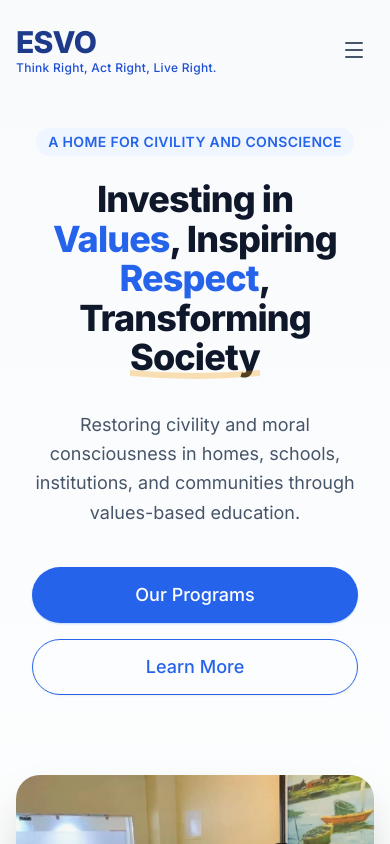
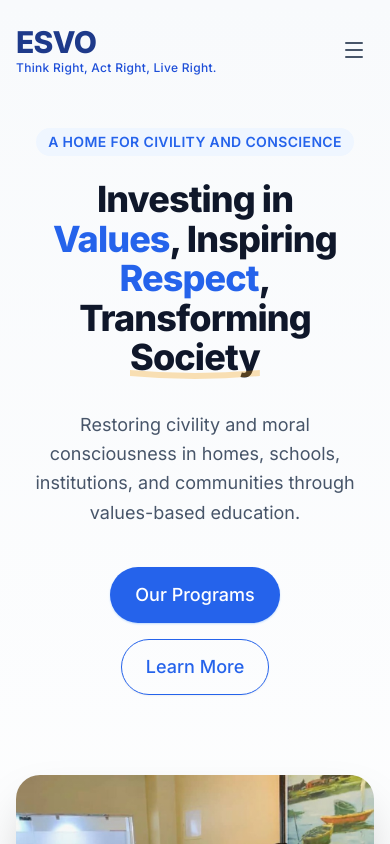
Before and after one commit to Wsalaudeen/project-ngo, a React (Vite) app: page / in a window 390 px wide. Shown: the top 844 px of the page. Built offline with nearby package versions, Linux system fonts and the light colour scheme.

Commit message:
Improve content and accessibility

```diff
--- a/src/App.jsx
+++ b/src/App.jsx
@@ -12,9 +12,15 @@ function App() {
   return (
     <Router>
       <ScrollToTop />
+      <a
+        href="#main-content"
+        className="sr-only focus:not-sr-only focus:absolute focus:top-4 focus:left-4 focus:z-50 focus:px-4 focus:py-2 focus:bg-white focus:text-primary-900 focus:rounded-md focus:shadow-lg"
+      >
+        Skip to main content
+      </a>
       <div className="flex flex-col min-h-screen bg-white">
         <Navbar />
-        <main className="flex-grow">
+        <main id="main-content" className="flex-grow">
           <Routes>
             <Route path="/" element={<Home />} />
             <Route path="/volunteer" element={<Volunteer />} />
--- a/src/components/common/Button.jsx
+++ b/src/components/common/Button.jsx
@@ -1,7 +1,7 @@
 import React from 'react';
 
 const Button = ({ children, variant = 'primary', className = '', ...props }) => {
-  const baseStyles = "inline-flex items-center justify-center px-6 py-3 border text-base font-medium rounded-full shadow-sm focus:outline-none focus:ring-2 focus:ring-offset-2 transition-all duration-200 cursor-pointer";
+  const baseStyles = "inline-flex items-center justify-center px-6 py-3 border text-base font-medium rounded-full shadow-sm focus:outline-none focus-visible:ring-2 focus-visible:ring-offset-2 transition-all duration-200 cursor-pointer";
 
   const variants = {
     primary: "border-transparent text-white bg-primary-600 hover:bg-primary-700 focus:ring-primary-500",
--- a/src/components/layout/Footer.jsx
+++ b/src/components/layout/Footer.jsx
@@ -34,7 +34,7 @@ const Footer = () => {
                         <h4 className="text-white text-lg font-semibold mb-6">Contact</h4>
                         <ul className="space-y-4 text-slate-400">
                             <li>Coal City Garden Estate, Enugu.</li>
-                            <li>info@esvo.org</li>
+                            <li>esvoafrica@gmail.com</li>
                             <li>+234 806 603 8421</li>
                         </ul>
                     </div>
--- a/src/components/pages/Invite.jsx
+++ b/src/components/pages/Invite.jsx
@@ -27,14 +27,14 @@ const Invite = () => {
                             </p>
                         </div>
 
-                        {/* Organization Section */}
+                        {/* Organization & Community Section */}
                         <div className="bg-slate-50 rounded-3xl p-10 flex flex-col h-full cursor-pointer hover:shadow-md transition-all duration-300">
                             <div className="w-14 h-14 bg-indigo-100 text-indigo-600 rounded-xl flex items-center justify-center mb-6">
                                 <Building size={28} strokeWidth={1.5} />
                             </div>
-                            <h3 className="text-2xl font-bold text-slate-900 mb-4">For Organisations</h3>
+                            <h3 className="text-2xl font-bold text-slate-900 mb-4">For Organizations and Communities</h3>
                             <p className="text-slate-700 leading-relaxed mb-6 flex-grow">
-                                Are you experiencing high staff turnover or declining team morale in your organisation? Our Humanity and Refinement Toolkit addresses these challenges by equipping teams with conscience-based leadership and emotional intelligence for healthier relationships and improved workplace culture.
+                                Are you experiencing high staff turnover or declining team morale in your organization or community leadership? For healthier relationships, team building and improved workplace culture.
                             </p>
                         </div>
                     </div>
--- a/src/components/pages/Partner.jsx
+++ b/src/components/pages/Partner.jsx
@@ -48,7 +48,7 @@ const Partner = () => {
 
                         <div className="prose prose-lg mx-auto text-slate-600 leading-relaxed">
                             <p className="mb-6">
-                                The ESVO Civility Improvement Initiative is dedicated to restoring civility, respect, and humane leadership in schools and institutions through practical toolkits, mentorship, and structured monitoring.
+                                The ESVO Civility Improvement Initiative is dedicated to restoring civility, respect, and human leadership in communities, schools and institutions through practical toolkits, mentorship, and structured monitoring.
                             </p>
                             <p className="text-lg font-medium text-slate-800">
                                 Your support transforms everyday environments into spaces where respect is practiced, character is strengthened, and human dignity is upheld.
--- a/src/components/pages/Volunteer.jsx
+++ b/src/components/pages/Volunteer.jsx
@@ -17,7 +17,7 @@ const Volunteer = () => {
                             </p>
 
                             <p>
-                                Our volunteers support outreach to schools, universities, care homes, and healthcare facilities by delivering our Good Manners Toolkit and Humanity and Refinement Toolkit, mentoring participants, and supporting programme implementation.
+                                Our volunteers support outreach to communities, schools and care institutions by delivering our Good Manners Toolkit and Humanity and Refinement Toolkit, mentoring participants, and supporting programme implementation.
                             </p>
 
 
--- a/src/components/sections/Campaign.jsx
+++ b/src/components/sections/Campaign.jsx
@@ -137,7 +137,7 @@ const Campaign = () => {
                                         </div>
                                         <div>
                                             <div className="text-sm text-slate-400">Email</div>
-                                            <div className="text-lg font-medium">info@esvo.org</div>
+                                            <div className="text-lg font-medium">esvoafrica@gmail.com</div>
                                         </div>
                                     </div>
                                 </div>
--- a/src/components/sections/Hero.jsx
+++ b/src/components/sections/Hero.jsx
@@ -45,8 +45,22 @@ const Hero = () => {
                         Restoring civility and moral consciousness in homes, schools, institutions, and communities through values-based education.
                     </p>
                     <div className="flex flex-col sm:flex-row items-center justify-center gap-4 mb-20">
-                        <Button variant="primary" className="w-full sm:w-auto px-10 h-14 text-lg shadow-lg shadow-primary-200">Our Programs</Button>
-                        <Button variant="outline" className="w-full sm:w-auto px-10 h-14 text-lg">Learn More</Button>
+                        <a href="#programs">
+                            <Button
+                                variant="primary"
+                                className="w-full sm:w-auto px-10 h-14 text-lg shadow-lg shadow-primary-200"
+                            >
+                                Our Programs
+                            </Button>
+                        </a>
+                        <a href="#about">
+                            <Button
+                                variant="outline"
+                                className="w-full sm:w-auto px-10 h-14 text-lg"
+                            >
+                                Learn More
+                            </Button>
+                        </a>
                     </div>
                 </div>
 
--- a/src/components/sections/Newsletter.jsx
+++ b/src/components/sections/Newsletter.jsx
@@ -42,7 +42,7 @@ const Newsletter = () => {
                             <Mail size={28} strokeWidth={1.5} />
                         </div>
                         <h3 className="text-slate-500 text-sm font-medium uppercase tracking-wider mb-2">Email</h3>
-                        <p className="text-slate-900 font-semibold text-lg">info@esvo.org</p>
+                        <p className="text-slate-900 font-semibold text-lg">esvoafrica@gmail.com</p>
                     </div>
                 </div>
 
```
Also changed, not shown: src/components/layout/Navbar.jsx (+16 -3 lines), 1 other file (tests, documents, lock files or other folders).
